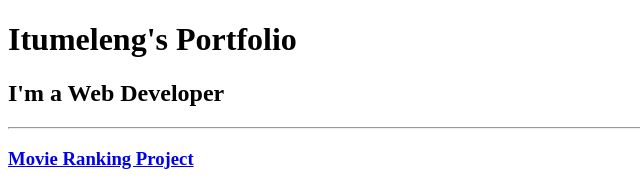
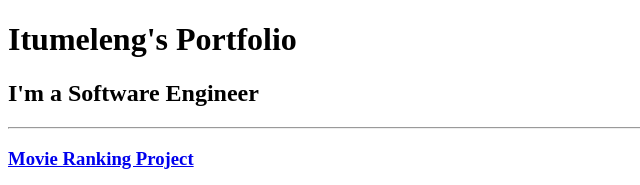
Before and after one commit to MonkeyD-Itu/html-portfolio, a plain HTML site: page index.html in a window 1280 px wide. Shown: the top 185 px of the page, 0-640 px from the left. Drawn offline with Linux system fonts and the light colour scheme.

Commit message:
Update index.html

```diff
--- a/index.html
+++ b/index.html
@@ -7,7 +7,7 @@
 </head>
 <body>
     <h1>Itumeleng's Portfolio</h1>
-    <h2>I'm a Web Developer</h2>
+    <h2>I'm a Software Engineer</h2>
     <hr />
     <h3><a href="./public/movie-ranking.html"> Movie Ranking Project </a></h3>
     <img src="./assets/images/AMovies.png" alt="List of favourite movies" height="200"/>
```
